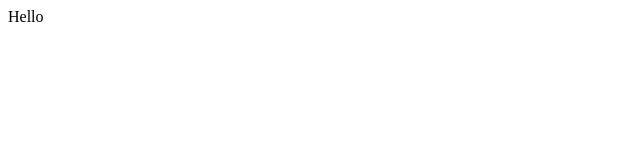
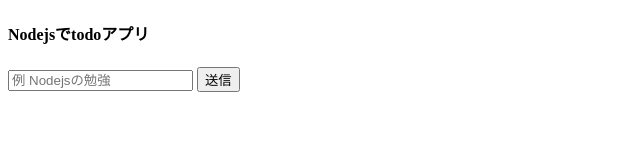
Before and after one commit to KouyaArashiro/todoapp_Node_Mongo, a website: page public/index.html in a window 1280 px wide. Shown: the whole page, without its empty margins (0-640 px from the left). Drawn offline with Linux system fonts and the light colour scheme.

Commit message:
add form

```diff
--- a/public/index.html
+++ b/public/index.html
@@ -7,6 +7,12 @@
     <title>Node+Mongo_Todo</title>
 </head>
 <body>
-    Hello
+    <form class="task-form">
+        <h4>Nodejsでtodoアプリ </h4>
+        <div class="form-control">
+            <input type="text" name="name" class="task-input" placeholder="例 Nodejsの勉強">
+            <button type="submit" class="btn submit-btn">送信</button>
+        </div>
+    </form>
 </body>
 </html>
```
